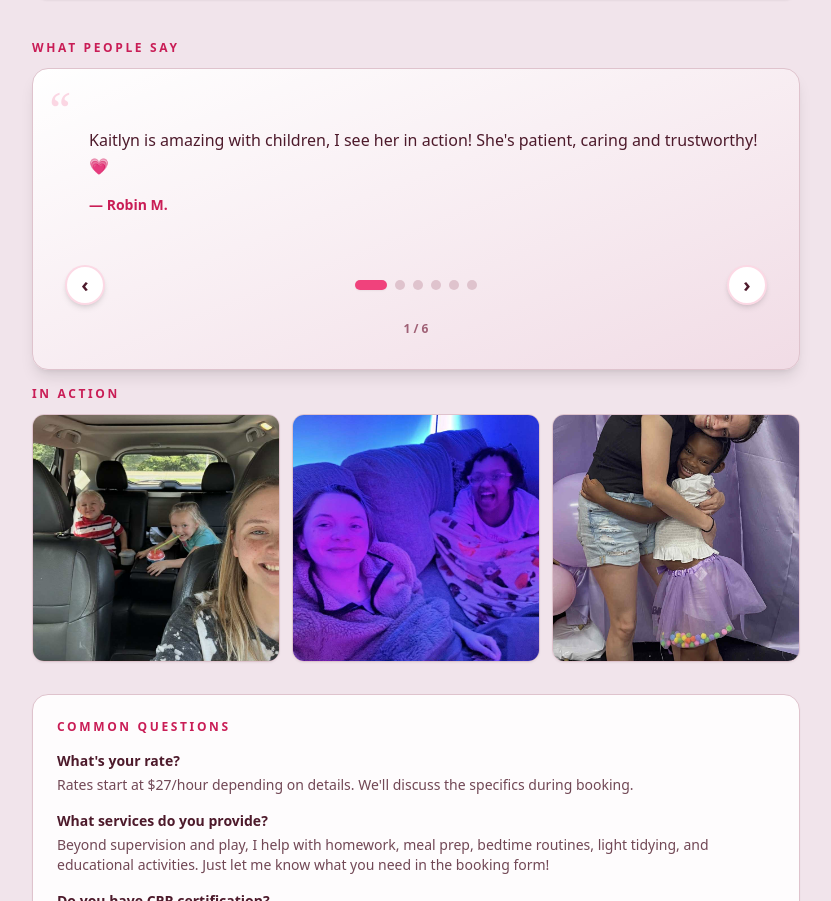
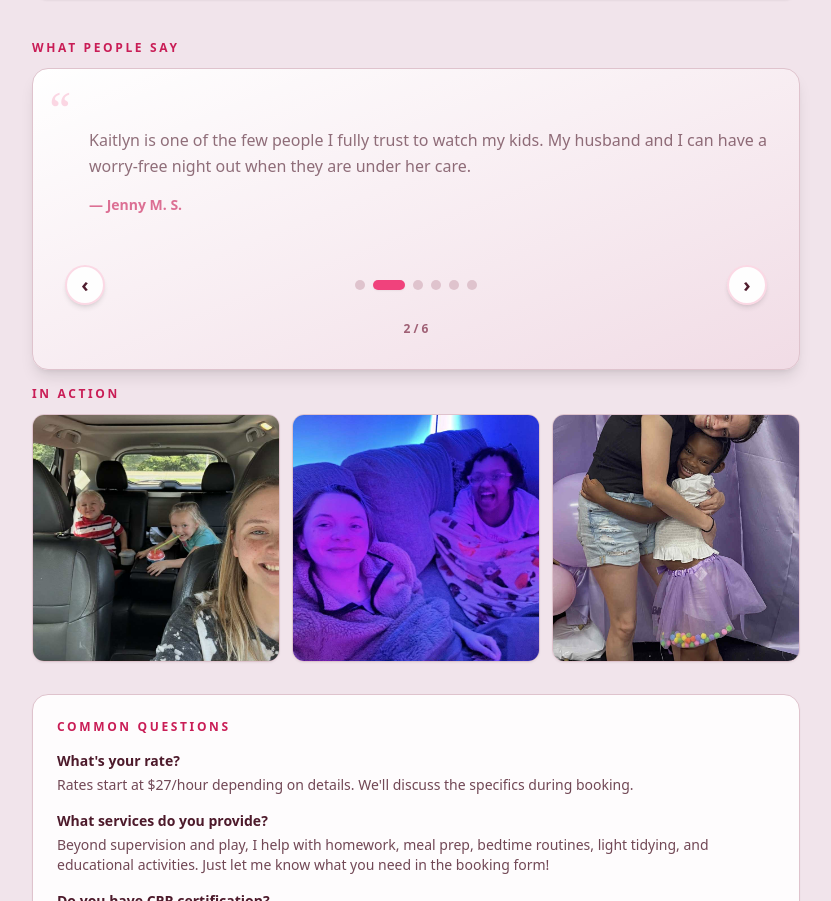
Before and after one commit to raczniakservices/kaitlyn-nanny-landing, a Next.js app in the folder apps/kaitlyn-nanny/: page / in a window 1280 px wide. Shown: the part 842-1743 px from the top of the page, without its empty margins (224-1055 px from the left). Built offline with nearby package versions, Linux system fonts and the light colour scheme.

Commit message:
Add auto-play to testimonials carousel

```diff
--- a/apps/kaitlyn-nanny/components/Testimonials.tsx
+++ b/apps/kaitlyn-nanny/components/Testimonials.tsx
@@ -1,5 +1,5 @@
 "use client";
-import { useState } from "react";
+import { useState, useEffect } from "react";
 
 type Testimonial = {
   quote: string;
@@ -42,26 +42,47 @@ const TESTIMONIALS: Testimonial[] = [
 export function Testimonials({ initiallyVisible = 2 }: { initiallyVisible?: number }) {
   const [currentIndex, setCurrentIndex] = useState(0);
   const [isAnimating, setIsAnimating] = useState(false);
+  const [isPaused, setIsPaused] = useState(false);
+
+  // Auto-advance every 6 seconds
+  useEffect(() => {
+    if (isPaused) return;
+
+    const interval = setInterval(() => {
+      setIsAnimating(true);
+      setCurrentIndex((prev) => (prev + 1) % TESTIMONIALS.length);
+      setTimeout(() => setIsAnimating(false), 300);
+    }, 6000);
+
+    return () => clearInterval(interval);
+  }, [isPaused]);
 
   const goNext = () => {
     if (isAnimating) return;
+    setIsPaused(true); // Pause auto-play when user manually navigates
     setIsAnimating(true);
     setCurrentIndex((prev) => (prev + 1) % TESTIMONIALS.length);
     setTimeout(() => setIsAnimating(false), 300);
+    // Resume auto-play after 10 seconds of inactivity
+    setTimeout(() => setIsPaused(false), 10000);
   };
 
   const goPrev = () => {
     if (isAnimating) return;
+    setIsPaused(true);
     setIsAnimating(true);
     setCurrentIndex((prev) => (prev - 1 + TESTIMONIALS.length) % TESTIMONIALS.length);
     setTimeout(() => setIsAnimating(false), 300);
+    setTimeout(() => setIsPaused(false), 10000);
   };
 
   const goTo = (idx: number) => {
     if (isAnimating || idx === currentIndex) return;
+    setIsPaused(true);
     setIsAnimating(true);
     setCurrentIndex(idx);
     setTimeout(() => setIsAnimating(false), 300);
+    setTimeout(() => setIsPaused(false), 10000);
   };
 
   const current = TESTIMONIALS[currentIndex];
```
